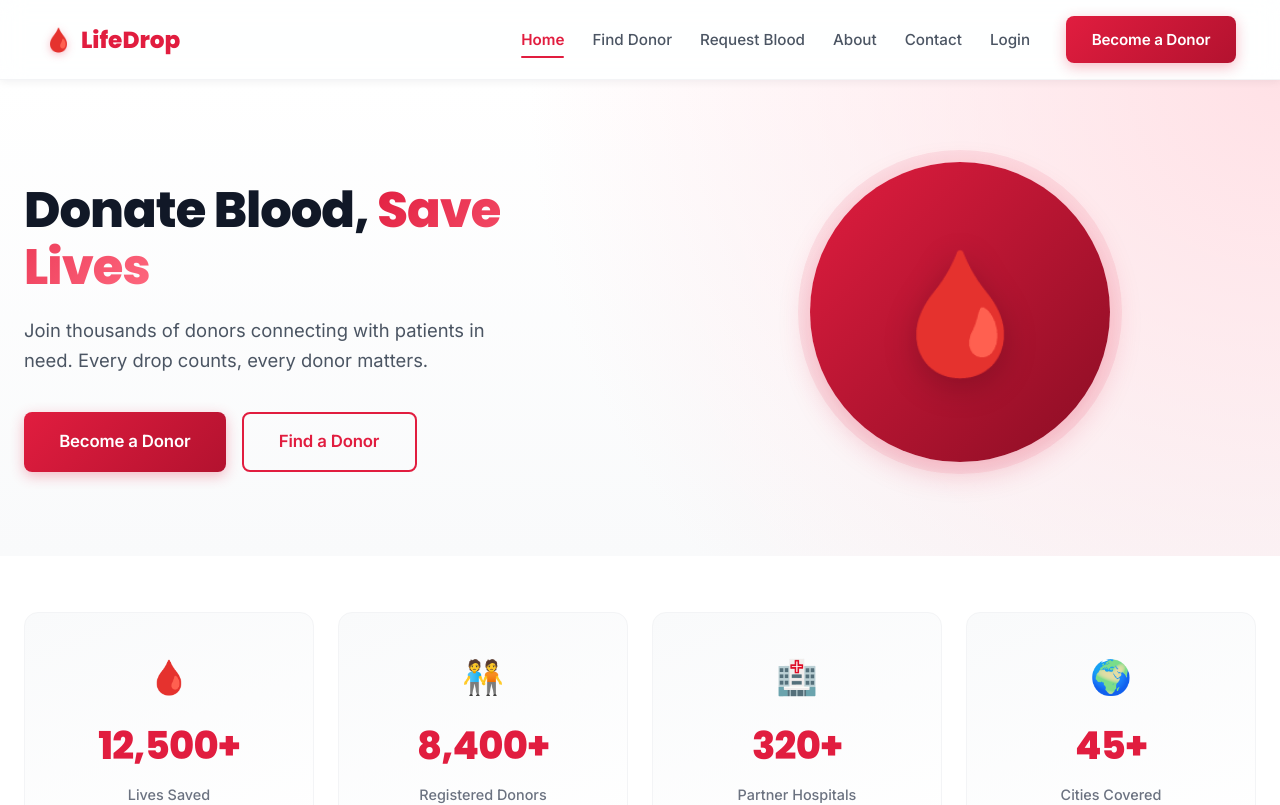
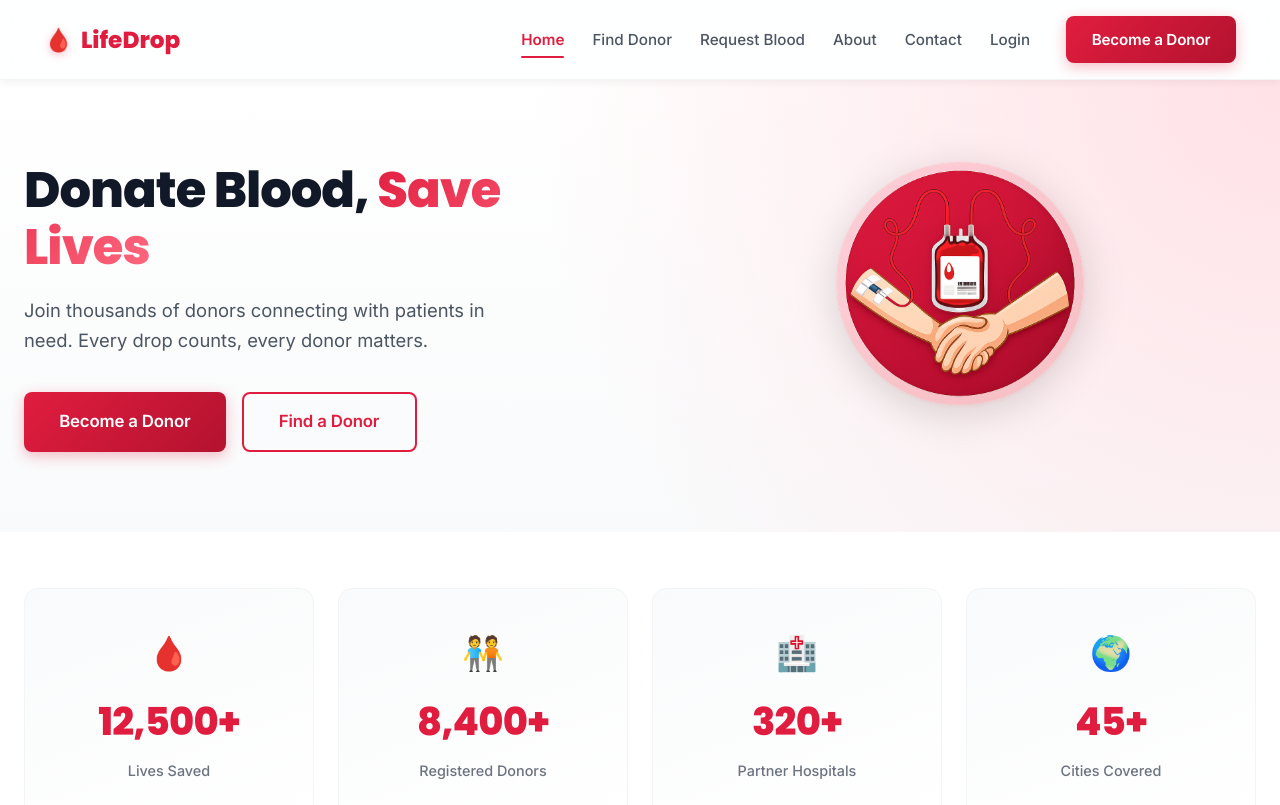
Before and after one commit to CodeByNiranjann/LifeDrop, a React (Vite) app in the folder LifeDrop/: page / in a window 1280 px wide. Shown: the top 805 px of the page. Built offline with nearby package versions, Linux system fonts and the light colour scheme.

Commit message:
Feature Commit

```diff
--- a/LifeDrop/src/App.css
+++ b/LifeDrop/src/App.css
@@ -325,7 +325,7 @@ img {
 .hero {
   background: radial-gradient(circle at top right, var(--color-primary-soft) 0%, transparent 55%),
     linear-gradient(180deg, var(--color-white) 0%, var(--color-gray-50) 100%);
-  padding: 6rem 1.5rem 5rem;
+  padding: 3.5rem 1.5rem 3.5rem;
   position: relative;
   overflow: hidden;
 }
@@ -383,20 +383,20 @@ img {
 }
 
 .hero-image-circle {
-  width: 300px;
-  height: 300px;
+  width: 340px;
+  height: 340px;
   border-radius: 50%;
-  background: linear-gradient(135deg, var(--color-primary), var(--color-primary-darker));
   display: flex;
   align-items: center;
   justify-content: center;
-  box-shadow: var(--shadow-glow), 0 0 0 12px rgba(225, 29, 63, 0.08);
   animation: hero-float 4s ease-in-out infinite;
 }
 
-.hero-image-icon {
-  font-size: 7.5rem;
-  filter: drop-shadow(0 8px 16px rgba(0, 0, 0, 0.2));
+.hero-image-photo {
+  width: 100%;
+  height: 100%;
+  object-fit: contain;
+  filter: drop-shadow(0 8px 20px rgba(0, 0, 0, 0.15));
 }
 
 @keyframes hero-float {
--- a/LifeDrop/src/components/Hero.jsx
+++ b/LifeDrop/src/components/Hero.jsx
@@ -1,4 +1,40 @@
+// import { Link } from 'react-router-dom';
+
+// const Hero = () => {
+//   return (
+//     <section className="hero">
+//       <div className="hero-container">
+//         <div className="hero-content">
+//           <h1 className="hero-title">
+//             Donate Blood, <span className="hero-title-highlight">Save Lives</span>
+//           </h1>
+//           <p className="hero-subtitle">
+//             Join thousands of donors connecting with patients in need. Every drop counts,
+//             every donor matters.
+//           </p>
+//           <div className="hero-actions">
+//             <Link to="/register" className="btn btn-primary btn-lg">
+//               Become a Donor
+//             </Link>
+//             <Link to="/search-donor" className="btn btn-outline btn-lg">
+//               Find a Donor
+//             </Link>
+//           </div>
+//         </div>
+//         <div className="hero-image">
+//           <div className="hero-image-circle">
+//             <span className="hero-image-icon">🩸</span>
+//           </div>
+//         </div>
+//       </div>
+//     </section>
+//   );
+// };
+
+// export default Hero;
+
 import { Link } from 'react-router-dom';
+import bloodDonateImage from '../assets/BloodDonate.png';
 
 const Hero = () => {
   return (
@@ -23,7 +59,11 @@ const Hero = () => {
         </div>
         <div className="hero-image">
           <div className="hero-image-circle">
-            <span className="hero-image-icon">🩸</span>
+            <img
+              src={bloodDonateImage}
+              alt="Blood donation illustration"
+              className="hero-image-photo"
+            />
           </div>
         </div>
       </div>
```
Also changed, not shown: LifeDrop/src/main.jsx (+0 -15 lines), LifeDrop/src/assets/BloodDonate.png.
